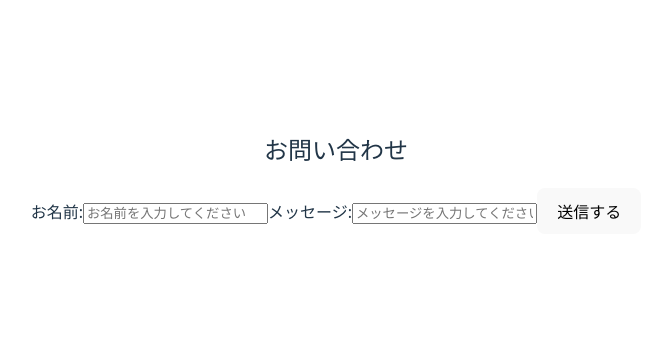
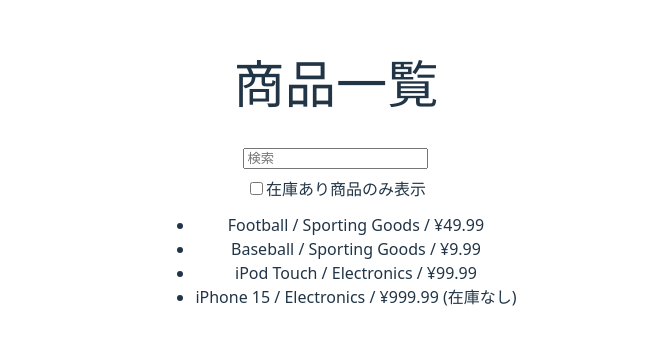
Before and after one commit to seyou-U/React_Practice, a React (Vite) app: page / in a window 1280 px wide. Shown: the part 227-572 px from the top of the page, without its empty margins (304-954 px from the left). Built offline with nearby package versions, Linux system fonts and the light colour scheme.

Commit message:
[add] コンポーネントの責務やレイヤーについて考える実装を追加

```diff
--- /dev/null
+++ b/data/products.jsx
@@ -0,0 +1,7 @@
+// exportを付与することで定数もimport可能になる
+export const PRODUCTS = [
+    {id: 1, name: 'Football', category:'Sporting Goods', price: 49.99, stocked: true},
+    { id: 2, name: "Baseball", category: "Sporting Goods", price: 9.99, stocked: true },
+    { id: 3, name: "iPod Touch", category: "Electronics", price: 99.99, stocked: true },
+    { id: 4, name: "iPhone 15", category: "Electronics", price: 999.99, stocked: false },
+];
--- a/src/App.tsx
+++ b/src/App.tsx
@@ -1,6 +1,6 @@
 import './App.css';
 // import { memo } from 'react';
-import { ContactForm } from './components/ContactForm';
+import { ProductsPage } from './pages/ProductsPage';
 
 // function Crashy() {
 //   // throw new Error("描画中にクラッシュしました");
@@ -16,7 +16,8 @@
 // Appは親コンポーネントであり画面の設計図
 // どの部品をの順番で並べるかについて整理している
 function App() {
-  return <ContactForm />;
+  return <ProductsPage />;
+  // return <ContactForm />;
 
   // const [text, setText] = useState('');
 
--- /dev/null
+++ b/src/components/ProductTable/ProductTable.jsx
@@ -0,0 +1,18 @@
+// データ加工や絞り込みは行わず、受け取った配列を表示させる
+export function ProductTable({ products }) {
+  // 該当の商品が存在しない場合
+  if (!products.length) {
+    return <p style={{ marginTop: 12 }}>該当する商品がありません</p>;
+  }
+
+  return (
+    <ul style={{ marginTop: 12 }}>
+      {products.map(product => (
+        <li key={product.id}>
+          {product.name} / {product.category} / ¥{product.price.toLocaleString()}{' '}
+          {product.stocked ? '' : '(在庫なし)'}
+        </li>
+      ))}
+    </ul>
+  );
+}
--- /dev/null
+++ b/src/components/SearchForm/SearchForm.jsx
@@ -0,0 +1,16 @@
+export function SearchForm({ query, onlyInStock, onChangeQuery, onChangeOnlyInStock }) {
+  return (
+    <form onSubmit={e => e.preventDefault()}>
+      <input value={query} onChange={e => onChangeQuery(e.target.value)} placeholder="検索" />
+
+      <label style={{ display: 'block', marginTop: 8 }}>
+        <input
+          type="checkbox"
+          checked={onlyInStock}
+          onChange={e => onChangeOnlyInStock(e.target.checked)}
+        />
+        在庫あり商品のみ表示
+      </label>
+    </form>
+  );
+}
--- /dev/null
+++ b/src/pages/ProductsPage.jsx
@@ -0,0 +1,35 @@
+import { useMemo, useState } from 'react';
+import { PRODUCTS } from '../../data/products';
+import { SearchForm } from '../components/SearchForm/SearchForm';
+import { ProductTable } from '../components/ProductTable/ProductTable';
+
+export function ProductsPage() {
+  const [query, setQuery] = useState('');
+  const [onlyInStock, setOnlyInStock] = useState(false);
+
+  const filteredProducts = useMemo(() => {
+    const q = query.trim().toLowerCase();
+
+    // 在庫あり表示にONが入ってかつその商品が在庫なしの場合もしくは検索条件に当てはまらない場合は除外する
+    return PRODUCTS.filter(product => {
+      if (onlyInStock && !product.stocked) return false;
+      if (q && !product.name.toLowerCase().includes(q)) return false;
+      return true;
+    });
+  }, [query, onlyInStock]);
+
+  return (
+    <div>
+      <h1>商品一覧</h1>
+
+      <SearchForm
+        query={query}
+        onlyInStock={onlyInStock}
+        onChangeQuery={setQuery}
+        onChangeOnlyInStock={setOnlyInStock}
+      />
+
+      <ProductTable products={filteredProducts} />
+    </div>
+  );
+}
```
